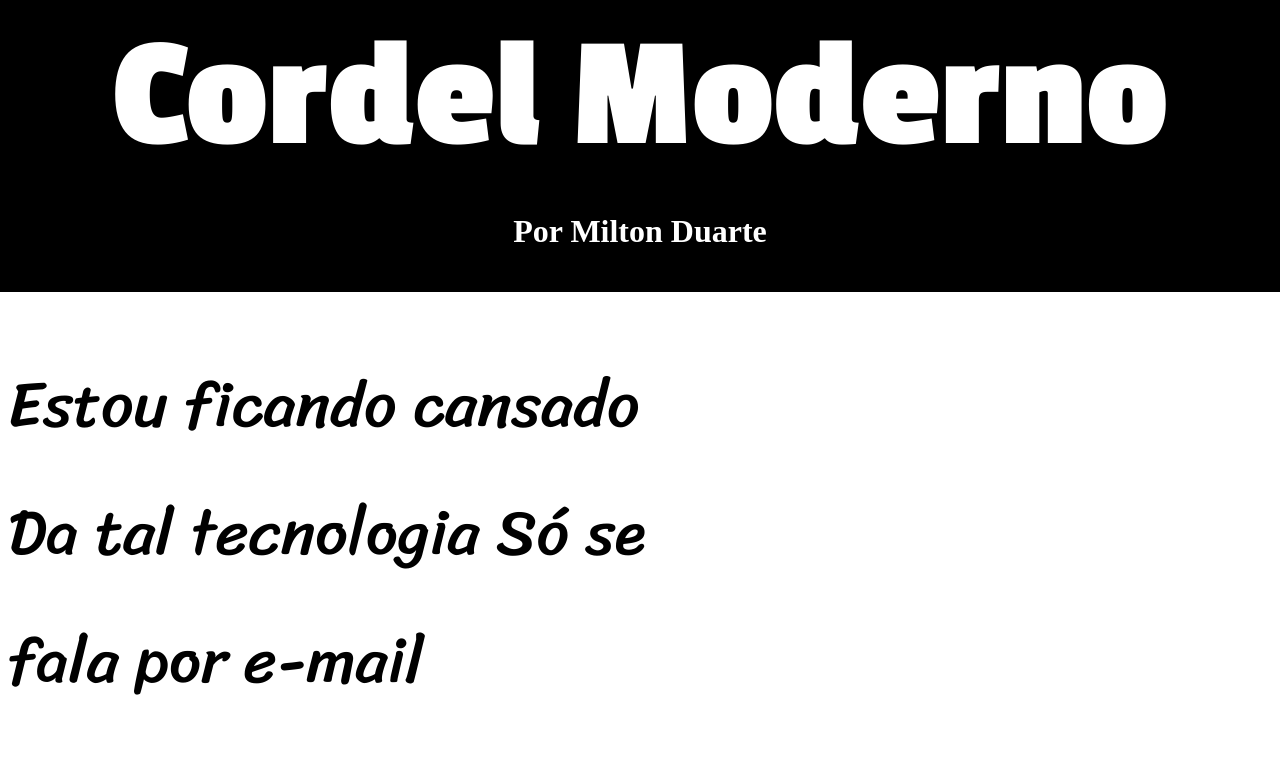
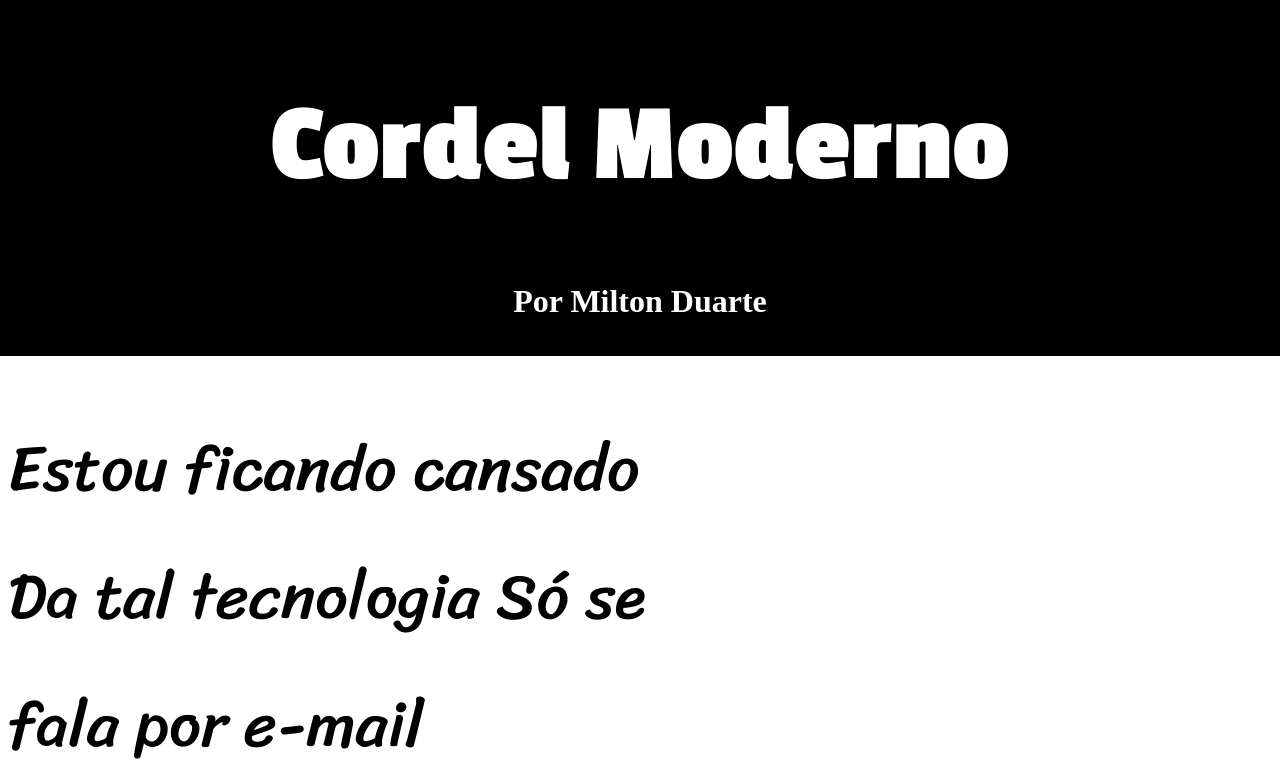
Before and after one commit to Kolactin/Projeto-cordel, a plain HTML site: page index.html in a window 1280 px wide. Shown: the top 762 px of the page. Drawn offline with Linux system fonts and the light colour scheme.

Commit message:
Update style.css

```diff
--- a/style/style.css
+++ b/style/style.css
@@ -18,14 +18,15 @@ header{
 
 header h1{
     font-family: "Passion One", serif;
-    font-size: 10em;
+    font-size: 7em;
 
-    margin: auto;
 }
 
 header h2{
     font-family: serif;
     font-size: 2em;
+
+    margin: 20px;
 }
 
 header a{
```
